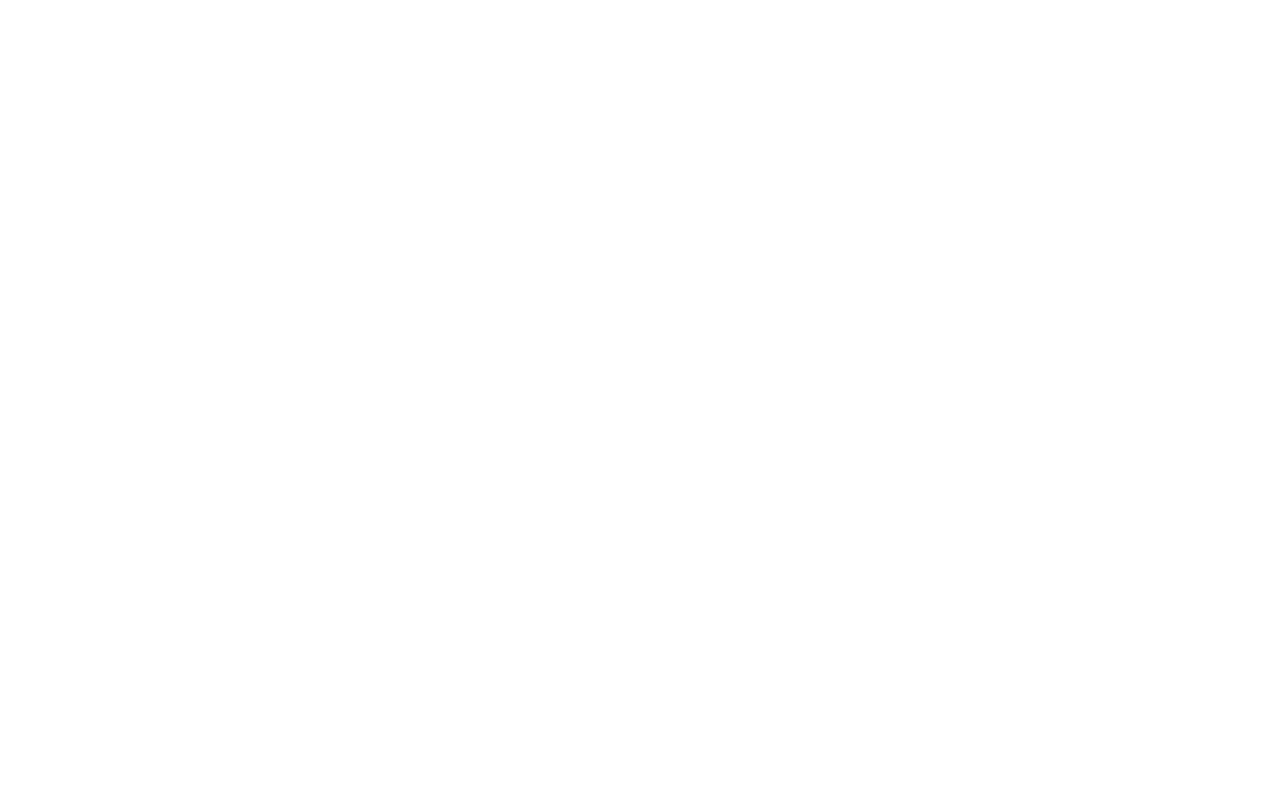
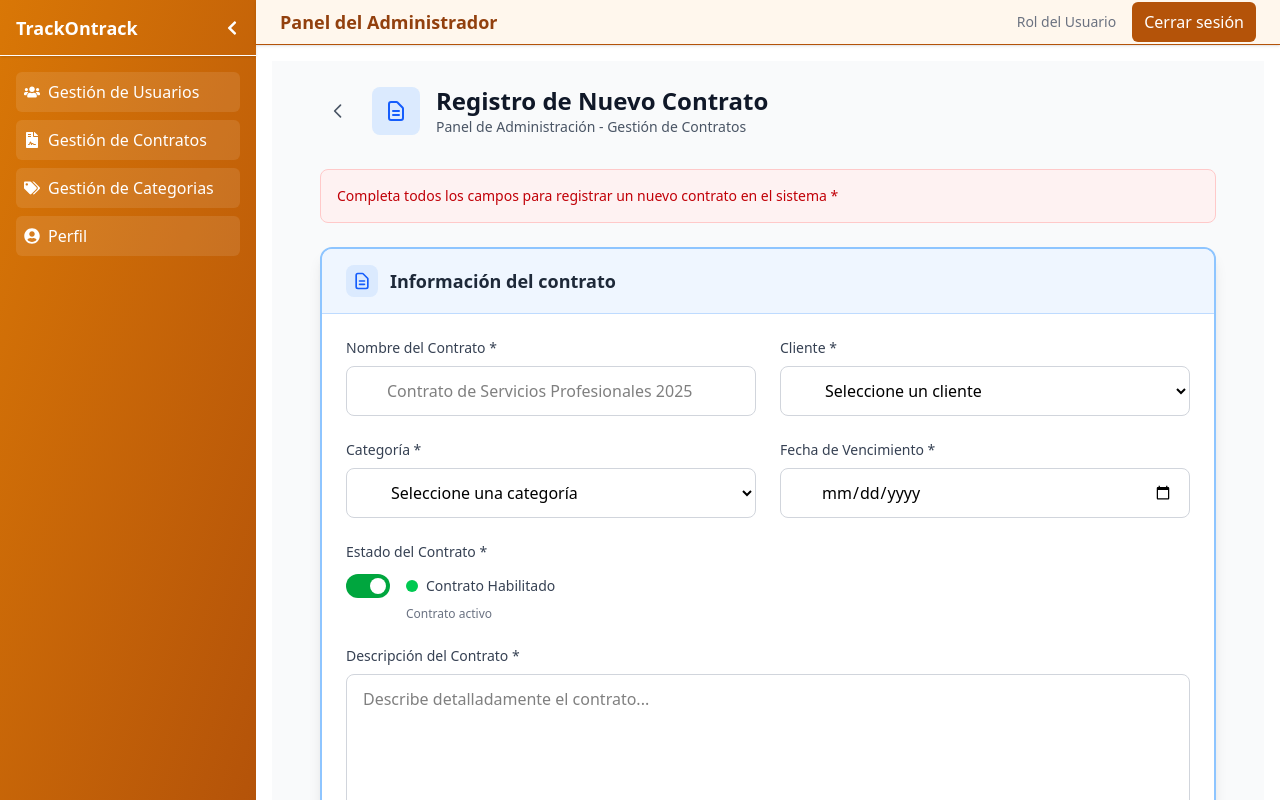
Before and after one commit to Carlos-GH23/Repo-trackontract-DWI, a React (Vite) app in the folder frontend/: page /admin/contratos/add in a window 1280 px wide. Before the commit this address had no page. Built offline with nearby package versions, Linux system fonts and the light colour scheme.

Commit message:
DWI-376 ADD: Formulario registro contrato

```diff
--- /dev/null
+++ b/frontend/src/modules/admin/components/registro_contrato.jsx
@@ -0,0 +1,148 @@
+import { useState } from "react"
+import { useNavigate } from "react-router-dom"
+
+export default function RegistroContrato() {
+  const [habilitado, setHabilitado] = useState(true)
+  const navigate = useNavigate()
+
+  const volverAContratos = () => {
+    navigate("/admin/contratos")
+  }
+
+  return (
+    <div className="min-h-screen bg-gray-50 p-6">
+      <div className="max-w-4xl mx-auto">
+        <div className="flex items-center mb-8">
+          <button
+            onClick={volverAContratos}
+            className="mr-4 p-2 hover:bg-gray-200 rounded-lg transition-colors duration-200 flex items-center justify-center"
+          >
+            <svg className="w-5 h-5 text-gray-600" fill="none" stroke="currentColor" viewBox="0 0 24 24">
+              <path strokeLinecap="round" strokeLinejoin="round" strokeWidth={2} d="M15 19l-7-7 7-7" />
+            </svg>
+          </button>
+          <div className="flex items-center">
+            <div className="bg-blue-100 p-3 rounded-lg mr-4">
+              <svg className="w-6 h-6 text-blue-600" fill="none" stroke="currentColor" viewBox="0 0 24 24">
+                <path strokeLinecap="round" strokeLinejoin="round" strokeWidth={2} d="M9 12h6m-6 4h6m2 5H7a2 2 0 01-2-2V5a2 2 0 012-2h5.586a1 1 0 01.707.293l5.414 5.414a1 1 0 01.293.707V19a2 2 0 01-2 2z" />
+              </svg>
+            </div>
+            <div>
+              <h1 className="text-2xl font-bold text-gray-900">Registro de Nuevo Contrato</h1>
+              <p className="text-sm text-gray-600">Panel de Administración - Gestión de Contratos</p>
+            </div>
+          </div>
+        </div>
+
+        <div className="bg-red-50 border border-red-200 rounded-lg p-4 mb-6">
+          <p className="text-sm text-red-700">
+            Completa todos los campos para registrar un nuevo contrato en el sistema *
+          </p>
+        </div>
+
+        <div className="bg-white rounded-xl shadow-lg border-2 border-blue-300 overflow-hidden">
+          <div className="bg-blue-50 px-6 py-4 border-b border-blue-200">
+            <h3 className="text-lg font-semibold text-gray-800 flex items-center">
+              <div className="w-8 h-8 bg-blue-100 rounded-lg flex items-center justify-center mr-3">
+                <svg className="w-5 h-5 text-blue-600" fill="none" stroke="currentColor" viewBox="0 0 24 24">
+                  <path strokeLinecap="round" strokeLinejoin="round" strokeWidth={2} d="M9 12h6m-6 4h6m2 5H7a2 2 0 01-2-2V5a2 2 0 012-2h5.586a1 1 0 01.707.293l5.414 5.414a1 1 0 01.293.707V19a2 2 0 01-2 2z" />
+                </svg>
+              </div>
+              Información del contrato
+            </h3>
+          </div>
+
+          <div className="p-6 space-y-6">
+            <div className="grid grid-cols-1 md:grid-cols-2 gap-6">
+              <div>
+                <label className="block text-sm font-medium text-gray-700 mb-2">Nombre del Contrato *</label>
+                <input
+                  type="text"
+                  placeholder="Contrato de Servicios Profesionales 2025"
+                  className="w-full pl-10 pr-4 py-3 border border-gray-300 rounded-lg focus:ring-2 focus:ring-blue-500 focus:border-blue-500"
+                />
+              </div>
+
+              <div>
+                <label className="block text-sm font-medium text-gray-700 mb-2">Cliente *</label>
+                <select
+                  className="w-full pl-10 pr-10 py-3 border border-gray-300 rounded-lg focus:ring-2 focus:ring-blue-500 focus:border-blue-500 bg-white"
+                >
+                  <option>Seleccione un cliente</option>
+                  <option>Empresa ABC S.A. de C.V.</option>
+                  <option>TechCorp Solutions</option>
+                </select>
+              </div>
+            </div>
+
+            <div className="grid grid-cols-1 md:grid-cols-2 gap-6">
+              <div>
+                <label className="block text-sm font-medium text-gray-700 mb-2">Categoría *</label>
+                <select
+                  className="w-full pl-10 pr-10 py-3 border border-gray-300 rounded-lg focus:ring-2 focus:ring-blue-500 focus:border-blue-500 bg-white"
+                >
+                  <option>Seleccione una categoría</option>
+                  <option>Servicios Profesionales</option>
+                  <option>Mantenimiento</option>
+                </select>
+              </div>
+
+              <div>
+                <label className="block text-sm font-medium text-gray-700 mb-2">Fecha de Vencimiento *</label>
+                <input
+                  type="date"
+                  className="w-full pl-10 pr-4 py-3 border border-gray-300 rounded-lg focus:ring-2 focus:ring-blue-500 focus:border-blue-500"
+                />
+              </div>
+            </div>
+
+            <div>
+              <label className="block text-sm font-medium text-gray-700 mb-3">Estado del Contrato *</label>
+              <div className="flex items-center space-x-4">
+                <div
+                  onClick={() => setHabilitado(!habilitado)}
+                  className={`relative inline-flex h-6 w-11 items-center rounded-full cursor-pointer transition-colors duration-300 ${habilitado ? "bg-green-600" : "bg-gray-400"}`}
+                >
+                  <span
+                    className={`inline-block h-4 w-4 transform rounded-full bg-white transition-transform duration-300 ${habilitado ? "translate-x-6" : "translate-x-1"}`}
+                  />
+                </div>
+                <div className="flex items-center">
+                  <div className={`w-3 h-3 rounded-full mr-2 ${habilitado ? "bg-green-500" : "bg-gray-400"}`} />
+                  <span className="text-sm font-medium text-gray-700">
+                    {habilitado ? "Contrato Habilitado" : "Contrato Inhabilitado"}
+                  </span>
+                </div>
+              </div>
+              <p className="text-xs text-gray-500 mt-2 ml-15">Contrato {habilitado ? "activo" : "inactivo"}</p>
+            </div>
+
+            <div>
+              <label className="block text-sm font-medium text-gray-700 mb-2">Descripción del Contrato *</label>
+              <textarea
+                rows={5}
+                placeholder="Describe detalladamente el contrato..."
+                className="w-full px-4 py-3 border border-gray-300 rounded-lg focus:ring-2 focus:ring-blue-500 focus:border-blue-500 resize-none"
+              />
+            </div>
+          </div>
+        </div>
+
+        <div className="flex justify-end space-x-4 mt-8">
+          <button
+            onClick={volverAContratos}
+            className="px-8 py-3 border border-gray-300 text-gray-700 rounded-lg hover:bg-gray-50 font-medium"
+          >
+            Cancelar
+          </button>
+          <button className="px-8 py-3 bg-blue-600 hover:bg-blue-700 text-white rounded-lg font-medium flex items-center gap-2">
+            <svg className="w-4 h-4" fill="none" stroke="currentColor" viewBox="0 0 24 24">
+              <path strokeLinecap="round" strokeLinejoin="round" strokeWidth={2} d="M12 4v16m8-8H4" />
+            </svg>
+            Registrar Contrato
+          </button>
+        </div>
+      </div>
+    </div>
+  )
+}
--- a/frontend/src/modules/admin/views/Contratos.jsx
+++ b/frontend/src/modules/admin/views/Contratos.jsx
@@ -1,6 +1,6 @@
 import { useState } from "react"
+import { Link } from "react-router-dom"
 import { FaEye, FaEdit, FaTrash } from "react-icons/fa"
-// import RegistroContrato from "../../../components/registro_contrato"
 
 const contratos = [
     {
@@ -30,10 +30,10 @@
 ]
 
 export default function Contratos() {
-    // const [mostrarRegistro, setMostrarRegistro] = useState(false)
+    const [mostrarRegistro, setMostrarRegistro] = useState(false)
 
     return (
-        <div className="min-h-screen bg-white p-6"> {/* Fondo blanco */}
+        <div className="min-h-screen bg-white p-6">
             <div className="flex items-center mb-8">
                 <div className="flex items-center">
                     <div className="bg-blue-100 p-3 rounded-lg mr-4">
@@ -50,15 +50,15 @@
 
             <div className="flex justify-between items-center mb-6">
                 <h1 className="text-2xl font-bold text-gray-800">Contratos Registrados</h1>
-                <button
-                    onClick={() => setMostrarRegistro(true)}
+                <Link
+                    to="/admin/contratos/add"
                     className="bg-blue-600 hover:bg-blue-700 text-white px-4 py-2 rounded-lg transition-colors duration-200 flex items-center gap-2"
                 >
                     <svg className="w-4 h-4" fill="none" stroke="currentColor" viewBox="0 0 24 24">
                         <path strokeLinecap="round" strokeLinejoin="round" strokeWidth={2} d="M12 4v16m8-8H4" />
                     </svg>
                     Registrar Contrato
-                </button>
+                </Link>
             </div>
 
             <div className="grid md:grid-cols-2 lg:grid-cols-3 gap-6">
--- a/frontend/src/router/router.jsx
+++ b/frontend/src/router/router.jsx
@@ -2,6 +2,8 @@
 import Login from "../modules/auth/views/Login";
 import LayoutAdmin from "../modules/admin/components/layout/layoutAdmin"
 import Contratos from "../modules/admin/views/Contratos"
+import RegistroContrato from "../modules/admin/components/registro_contrato"
+
 
 
 
@@ -14,6 +16,8 @@
         <Route path="/admin" element={<LayoutAdmin />}>
 
           <Route path="contratos" element={<Contratos />} />
+          <Route path="contratos/add" element={<RegistroContrato />} />
+
 
 
         </Route>
```
